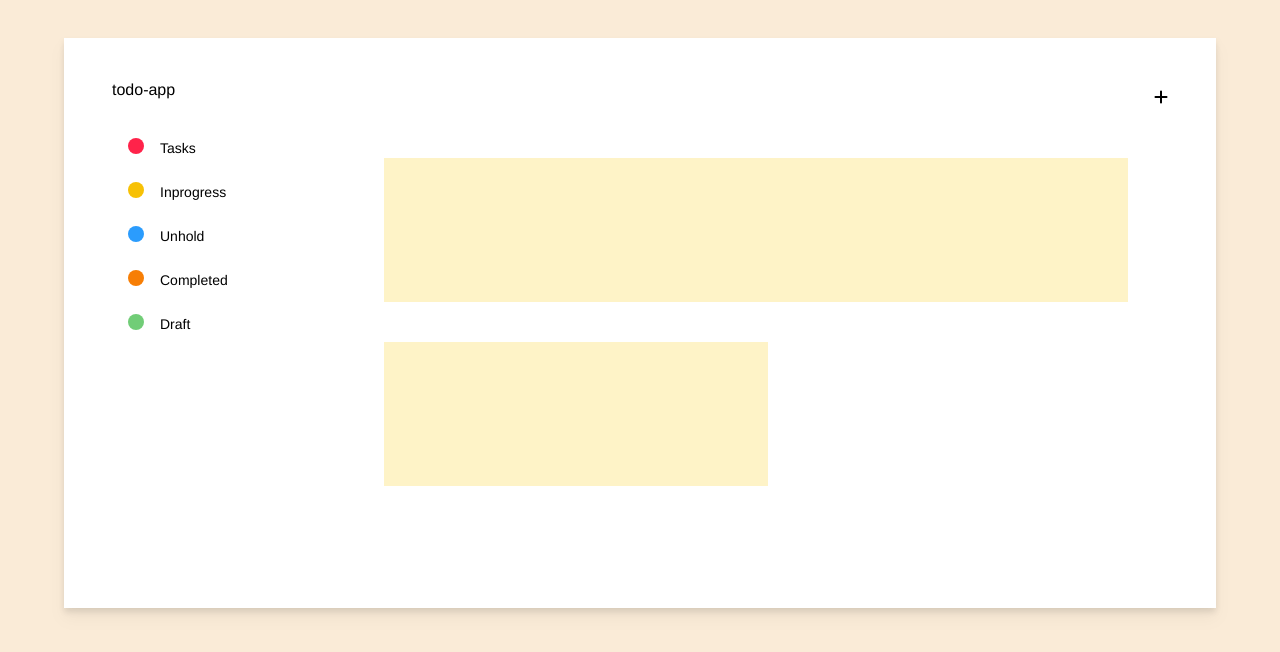
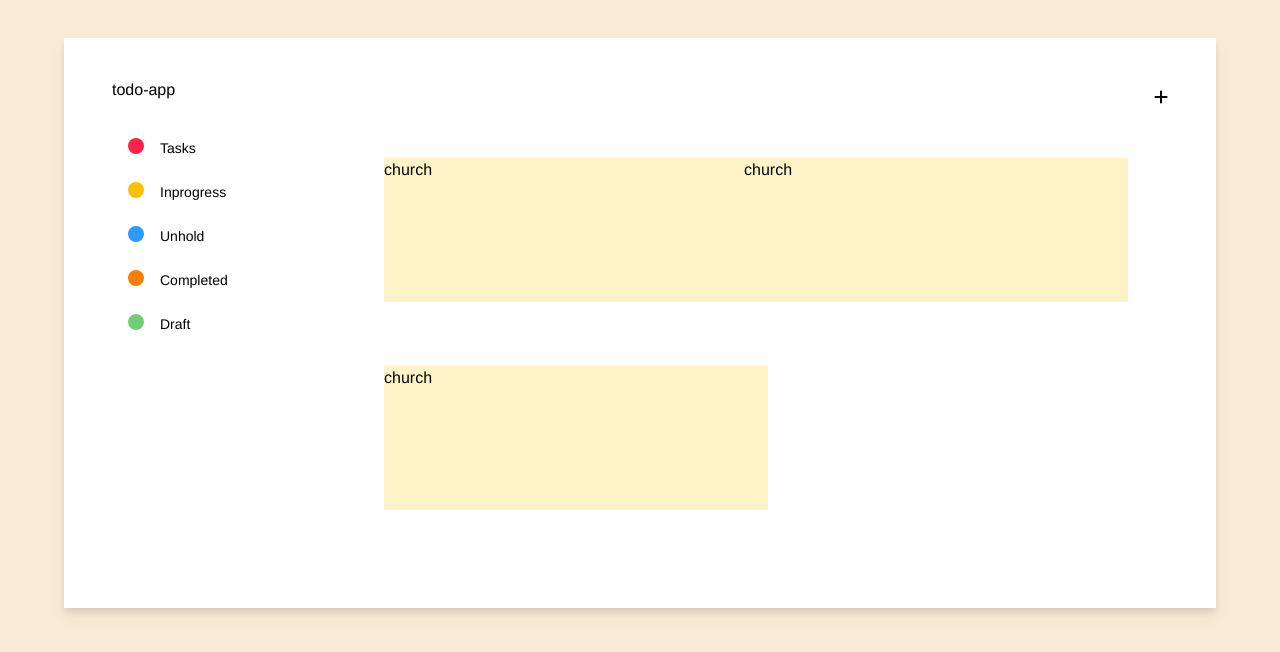
Before and after one commit to ekekasiemobi/vue-todo-app, a Vue app: page / in a window 1280 px wide. Shown: the top 652 px of the page. Built offline with nearby package versions, Linux system fonts and the light colour scheme.

Commit message:
added the tasks component

```diff
--- a/src/App.vue
+++ b/src/App.vue
@@ -9,7 +9,7 @@
       </div>
       <div class="md:col-span-5">
          <Button />
-        <Tasks />
+        <Tasks :tasks="tasks"/>
       </div>
 
 
@@ -31,7 +31,38 @@ export default {
     Side,
     Tasks,
     Button,
+  },
+  data (){
+    return{
+      tasks:[
+
+      ]
+    }
+  },
+
+  created() {
+    this.tasks= [
+      {
+        id: 1,
+        text:'church',
+        day: 'monday',
+        reminder: true,
+      },
+      {
+        id: 2,
+        text:'church',
+        day: 'monday',
+        reminder: true,
+      },
+      {
+        id: 3,
+        text:'church',
+        day: 'monday',
+        reminder: true,
+      }
+    ]
   }
+
 }
 </script>
 
--- a/src/components/Tasks.vue
+++ b/src/components/Tasks.vue
@@ -1,8 +1,10 @@
 <template>
     <div class=" mx-32 h-56 grid grid-cols-2 gap-4 content-start ...">
-       <div class=" mt-12 w-96 h-36 bg-amber-100 mt-0 content-start"></div>
-       <div class=" mt-12 w-96 h-36 bg-amber-100 mt-0 content-start"></div>
-       <div class=" mt-6 w-96 h-36 bg-amber-100 mt-0 content-start"></div>
+
+        <div class=" mt-12 w-96 h-36 bg-amber-100 mt-0 content-start" :key="task.id" v-for="task in tasks"  >
+            <h4>{{task.text}}</h4>
+        </div>
+
     </div>
 
 
@@ -15,7 +17,7 @@
         name: 'Tasks',
 
         props: {
-
+          tasks: Array,
         },
 
         components :{
```
